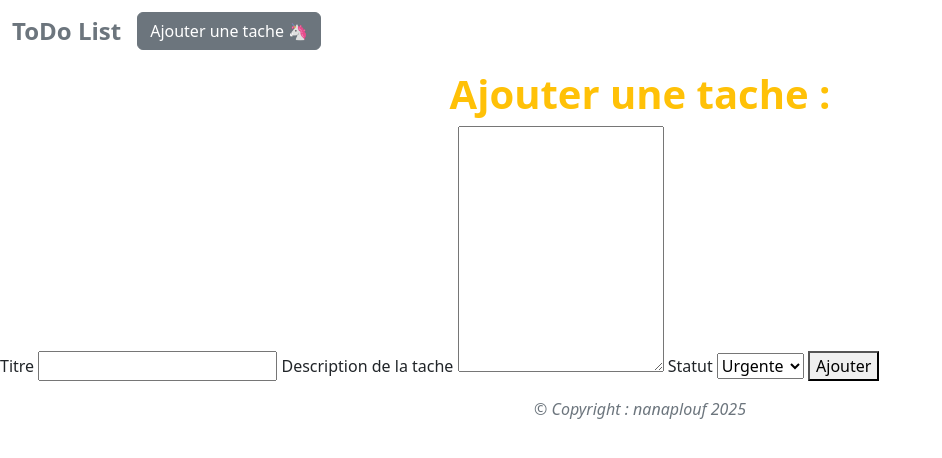
After one commit to balams41/TODOListPoles, a PHP site: template src/Views/formTask.view.php in a window 1280 px wide. The commit adds this page. Shown: the top 458 px of the page, without its empty margins (0-942 px from the left). Run offline with PHP 8.4, Linux system fonts and the light colour scheme; the template is opened without the code that fills it, so the values that code supplies are empty; some libraries are stand-ins or nearby versions.

Commit message:
création formulaire

```diff
--- a/public/index.php
+++ b/public/index.php
@@ -9,5 +9,6 @@ $router = new Router();
  *  cette methode prends trois argument, la route, le controller et la methode executé
  */
 $router->addRoute('/', 'HomeController', 'index');
+$router->addRoute('/ajout', 'TaskController', 'addTask');
 
 $router->handleRequest();
--- /dev/null
+++ b/src/Views/formTask.view.php
@@ -0,0 +1,20 @@
+<?php
+require_once(__DIR__ . "/partials/head.view.php");
+?>
+<h1 class="text-center text-warning fw-bold m-2">Ajouter une tache :</h1>
+<form method="POST">
+    <label for="title">Titre</label>
+    <input type="text" name="title">
+    <label for="description">Description de la tache</label>
+    <textarea name="description" rows="10"></textarea>
+    <label for="status">Statut</label>
+    <select name="status">
+        <option value="Urgent">Urgente</option>
+        <option value="A faire">A faire</option>
+        <option value="En cours">En cours</option>
+    </select>
+    <button type="submit" name="addTask">Ajouter</button>
+</form>
+<?php
+require_once(__DIR__ . "/partials/footer.view.php");
+?>
--- a/src/Views/partials/head.view.php
+++ b/src/Views/partials/head.view.php
@@ -16,7 +16,7 @@
     <nav class="navbar navbar-expand-lg myNav">
         <div class="container-fluid">
             <a class="navbar-brand text-secondary fs-4 fw-bold" href="/">
-            Projet Base NOsql
+                ToDo List
             </a>
             <button class="navbar-toggler" type="button" data-bs-toggle="collapse" data-bs-target="#navbarNav" aria-controls="navbarNav" aria-expanded="false" aria-label="Toggle navigation">
                 <span class="navbar-toggler-icon"></span>
@@ -24,7 +24,7 @@
             <div class="collapse navbar-collapse" id="navbarNav">
                 <ul class="navbar-nav">
                     <li class="nav-item">
-                    <a class="btn btn-secondary" href="/">Hello 🦄</a>
+                        <a class="btn btn-secondary" href="/ajout">Ajouter une tache 🦄</a>
                     </li>
                 </ul>
             </div>
```
Also changed, not shown: src/Controllers/taskController.php (added, +13 -0 lines), config/Router.php (line endings or trailing spaces). Lines whose indentation alone changed are shown as unchanged.
